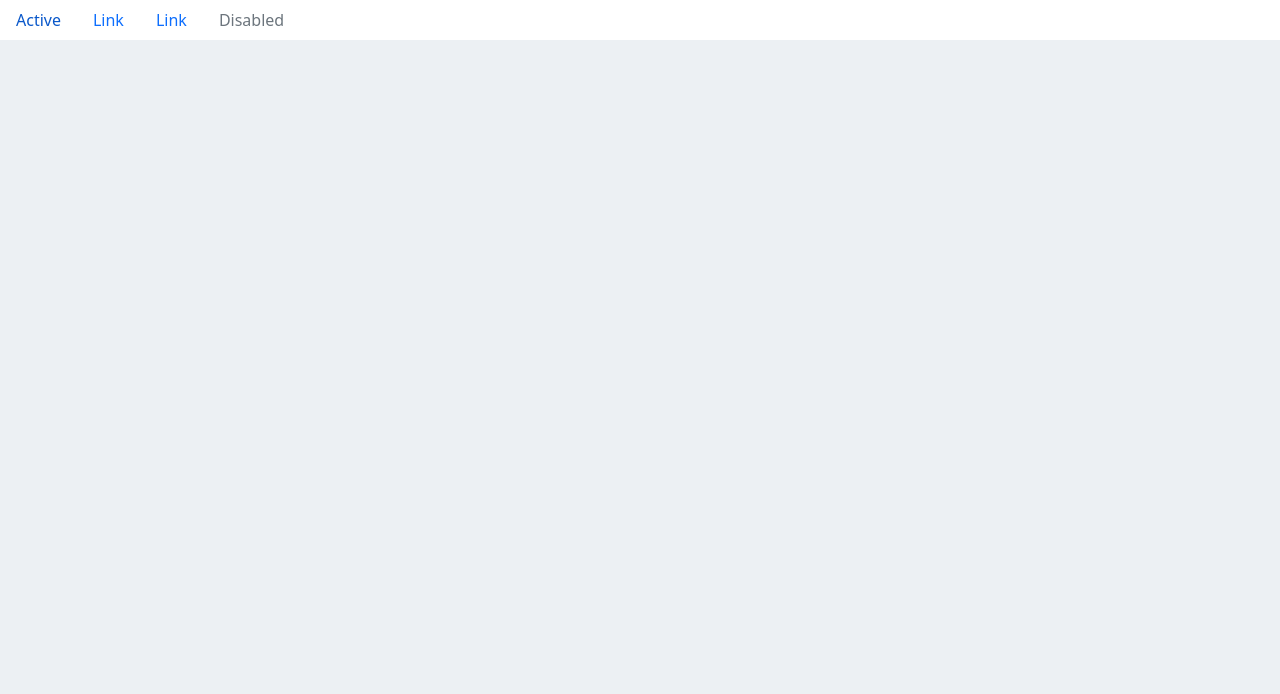
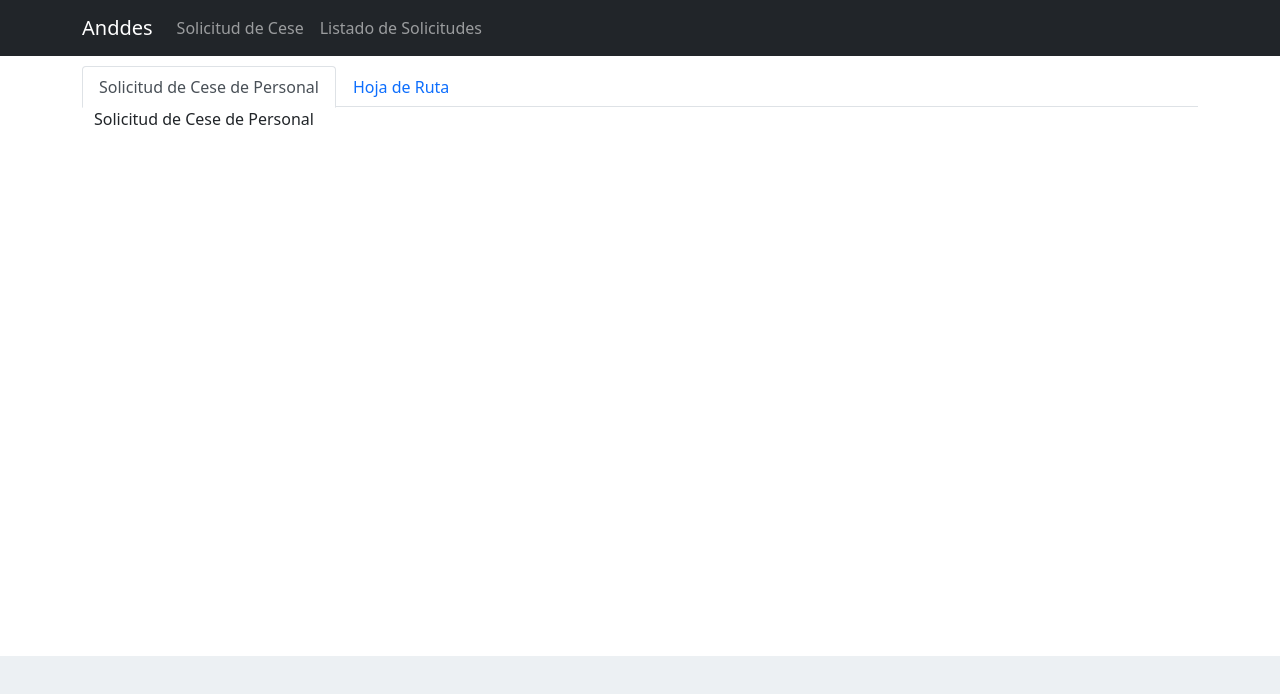
Before and after one commit to Juver-Malpartida/UPC_IS211_DesarrolloWeb, an Angular app in the folder Frontend/Proyecto/: page /asignacionservicios/1 in a window 1280 px wide. Before the commit this address led to /. Shown: the top 694 px of the page. Built offline with nearby package versions, Linux system fonts and the light colour scheme; a web font is replaced by a local one.

Commit message:
componente de asignacion de servicios

```diff
--- a/Frontend/Proyecto/src/app/Acceso/asignacion-servicios/asignacion-servicios.component.html
+++ /dev/null
@@ -1 +0,0 @@
-<p>asignacion-servicios works!</p>
--- a/Frontend/Proyecto/src/app/app-routing.module.ts
+++ b/Frontend/Proyecto/src/app/app-routing.module.ts
@@ -3,16 +3,18 @@ import { RouterModule } from '@angular/router';
 import { LoginComponent } from './Acceso/login/login.component';
 import { NuevoComponent } from './Acceso/nuevo/nuevo.component';
 import { AppComponent } from './app.component';
+import { AsignacionServiciosComponent } from './pages/asignacion-servicios/asignacion-servicios.component';
 import { ListarEmpleadosComponent } from './pages/listar-empleados/listar-empleados.component';
 import { SolicitudDesvinculacionComponent } from './pages/solicitud-desvinculacion/solicitud-desvinculacion.component';
 
 
 const appRoutes = [
-  { path: "", component: AppComponent, patMatch: "full" },
+  { path: '', redirectTo: 'home', pathMatch: 'full' },
   { path: "login", component: LoginComponent },
   { path: "nuevo", component: NuevoComponent, patMatch: "full" },
   { path: "solicitud", component: SolicitudDesvinculacionComponent },
-  { path: "listarempleados", component: ListarEmpleadosComponent }
+  { path: "listarempleados", component: ListarEmpleadosComponent },
+  { path: "asignacionservicios/:id", component: AsignacionServiciosComponent},
 ]
 
 @NgModule({
--- a/Frontend/Proyecto/src/app/app.component.html
+++ b/Frontend/Proyecto/src/app/app.component.html
@@ -1,11 +1,29 @@
 <div>
+	<nav class="navbar navbar-expand-md bg-dark navbar-dark">
+		<div class="container">
+			<!-- Brand -->
+			<a class="navbar-brand" href="#">Anddes</a>
 
-  <nav class="nav">
-    <a class="nav-link active" aria-current="page" href="#">Active</a>
-    <a class="nav-link" href="#">Link</a>
-    <a class="nav-link" href="#">Link</a>
-    <a class="nav-link disabled" href="#" tabindex="-1" aria-disabled="true">Disabled</a>
-  </nav>
+			<!-- Toggler/collapsibe Button -->
+			<button class="navbar-toggler" type="button" data-toggle="collapse" data-target="#collapsibleNavbar">
+				<span class="navbar-toggler-icon"></span>
+			</button>
 
-  <router-outlet></router-outlet>
+			<!-- Navbar links -->
+			<div class="collapse navbar-collapse" id="collapsibleNavbar">
+				<ul class="navbar-nav">
+				<li class="nav-item">
+					<a class="nav-link" routerLink="solicitud">Solicitud de Cese</a>
+				</li>
+				<li class="nav-item">
+					<a class="nav-link" href="#">Listado de Solicitudes</a>
+				</li>
+				</ul>
+			</div>
+		</div>
+	</nav>
+
+	<section style="min-height: 600px; padding-top: 0px; padding-bottom: 0px;">
+		<router-outlet></router-outlet>
+	</section>
 </div>
--- a/Frontend/Proyecto/src/app/app.module.ts
+++ b/Frontend/Proyecto/src/app/app.module.ts
@@ -10,6 +10,7 @@ import { NuevoComponent } from './Acceso/nuevo/nuevo.component';
 import { FormsModule } from '@angular/forms';
 import { SolicitudDesvinculacionComponent } from './pages/solicitud-desvinculacion/solicitud-desvinculacion.component';
 import { ListarEmpleadosComponent } from './pages/listar-empleados/listar-empleados.component';
+import { AsignacionServiciosComponent } from './pages/asignacion-servicios/asignacion-servicios.component';
 
 @NgModule({
   declarations: [
@@ -17,7 +18,8 @@ import { ListarEmpleadosComponent } from './pages/listar-empleados/listar-emplea
     LoginComponent,
     NuevoComponent,
     SolicitudDesvinculacionComponent,
-    ListarEmpleadosComponent
+    ListarEmpleadosComponent,
+    AsignacionServiciosComponent
   ],
 
   imports: [
--- /dev/null
+++ b/Frontend/Proyecto/src/app/pages/asignacion-servicios/asignacion-servicios.component.html
@@ -0,0 +1,22 @@
+<div class="container-xl" style="padding-top: 10px;">
+  <ul class="nav nav-tabs">
+        <li class="nav-item">
+          <a class="nav-link active" data-toggle="tab" href="#solicitud">Solicitud de Cese de Personal</a>
+        </li>
+        <li class="nav-item">
+          <a class="nav-link" data-toggle="tab" href="#hojaruta">Hoja de Ruta</a>
+        </li>
+
+      </ul>
+
+      <!-- Tab panes -->
+      <div class="tab-content">
+        <div class="tab-pane container active" id="solicitud">
+            Solicitud de Cese de Personal
+
+        </div>
+        <div class="tab-pane container fade" id="hojaruta">
+            Hoja de Ruta
+        </div>
+      </div>
+</div>
--- a/Frontend/Proyecto/src/styles.css
+++ b/Frontend/Proyecto/src/styles.css
@@ -52,5 +52,5 @@
     cursor: pointer;
   }
   .nav-link {
-    color: darkblue;
+    /*color: darkblue;*/
   }
```
Also changed, not shown: Frontend/Proyecto/src/app/pages/asignacion-servicios/asignacion-servicios.component.css (added), Frontend/Proyecto/src/app/pages/asignacion-servicios/asignacion-servicios.component.ts (renamed from Frontend/Proyecto/src/app/Acceso/asignacion-servicios/asignacion-servicios.component.ts), 1 other file (tests, documents, lock files or other folders).
